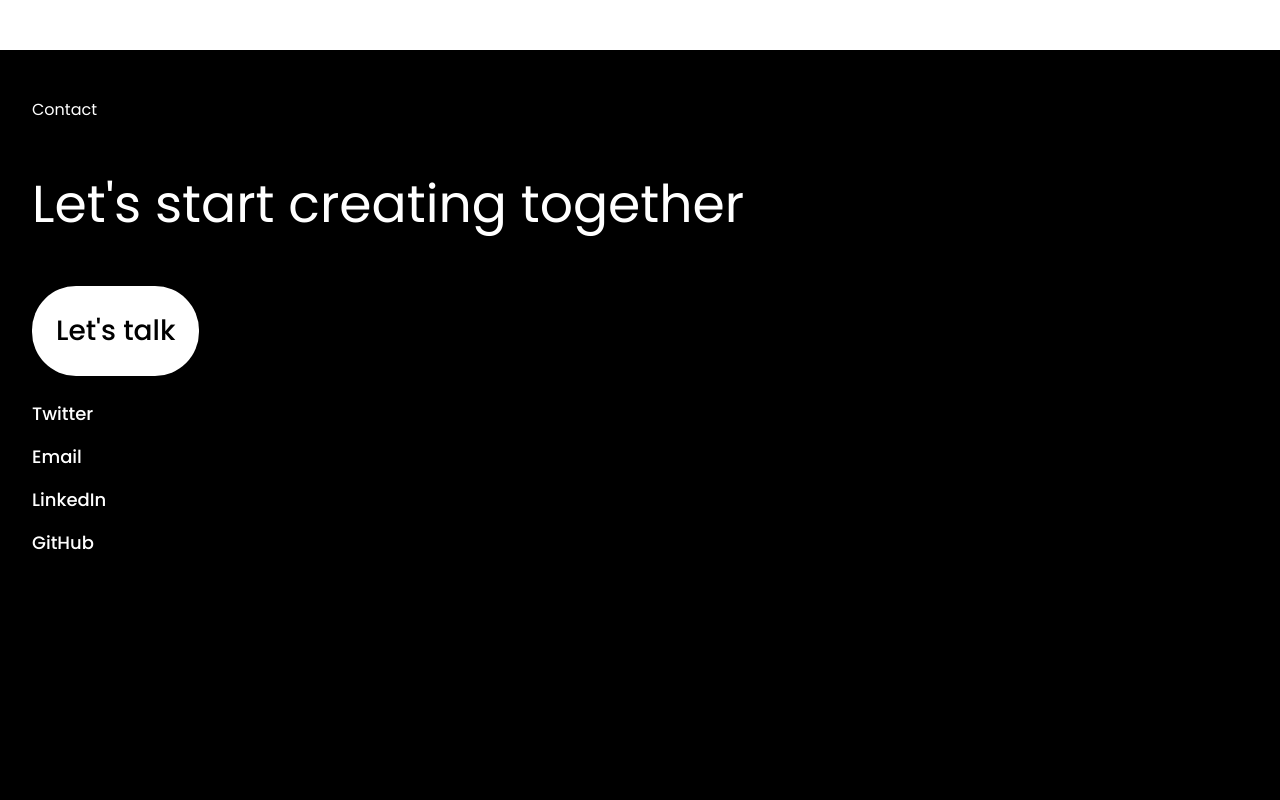
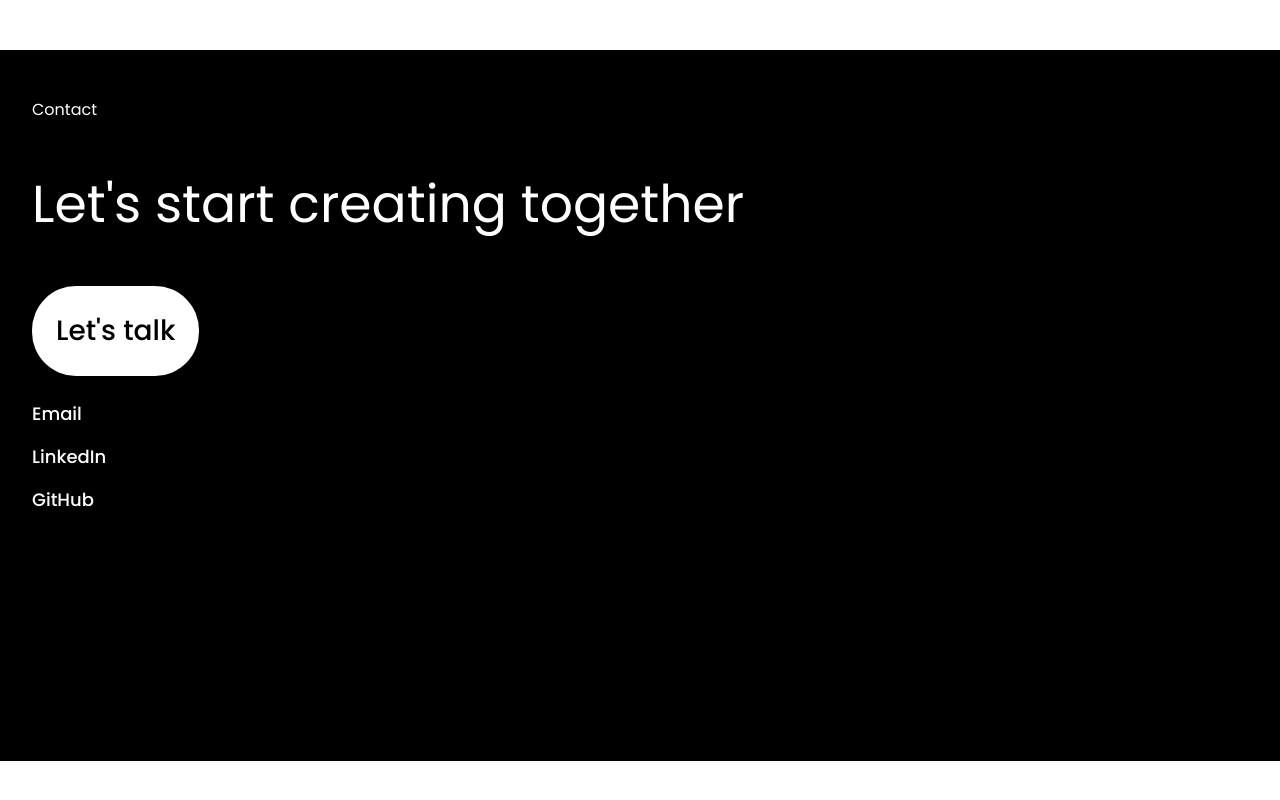
Before and after one commit to sheet848/personal-portfolio, a React (Vite) app: page / in a window 1280 px wide. Shown: the part 2149-2949 px from the top of the page. After the commit the page ends 2910 px from the top, so only its background shows below. Built offline with nearby package versions, Linux system fonts and the light colour scheme.

Commit message:
Update Footer.jsx

```diff
--- a/src/components/Footer.jsx
+++ b/src/components/Footer.jsx
@@ -13,10 +13,9 @@ const Footer = () => {
         </div>
         <div className="social-links">
             <ul>
-                <li><a href="#">Twitter</a></li>
-                <li><a href="#">Email</a></li>
-                <li><a href="#">LinkedIn</a></li>
-                <li><a href="#">GitHub</a></li>
+                <li><a href="mailto:sheetalnaik310@gmail.com" target="_blank">Email</a></li>
+                <li><a href="https://www.linkedin.com/in/developer-sheetalnaik/" target="_blank">LinkedIn</a></li>
+                <li><a href="https://github.com/sheet848" target="_blank">GitHub</a></li>
             </ul>
         </div>
         </div>
```
